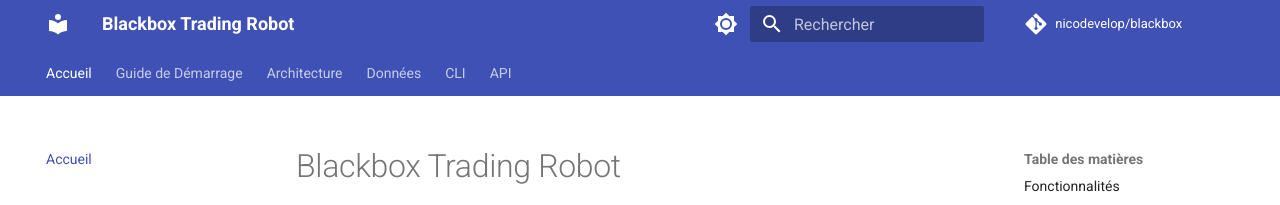
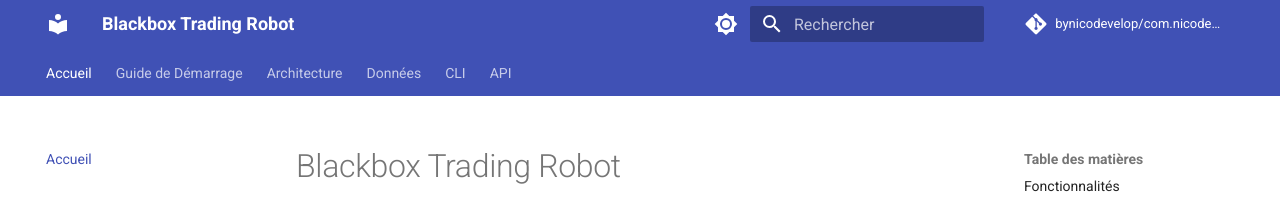
Before and after one commit to bynicodevelop/com.nicodevelop.blackbox, an MkDocs documentation site: the page built from docs/index.md, in a window 1280 px wide. Shown: the top 205 px of the page. Built offline with MkDocs 1.6.1 and Material for MkDocs 9.7.7, drawn with Linux system fonts in a browser that asks for light colours; comment, search, counter and statistics services are not loaded.

Commit message:
Update mkdocs.yml with correct GitHub repo URL
Co-Authored-By: Claude Opus 4.5 <noreply@anthropic.com>

```diff
--- a/mkdocs.yml
+++ b/mkdocs.yml
@@ -2,11 +2,11 @@
 site_name: Blackbox Trading Robot
 site_description: Documentation for the Blackbox Trading Robot - A Python monorepo for algorithmic trading
 site_author: NicoDevelop
-site_url: https://nicodevelop.github.io/blackbox
+site_url: https://bynicodevelop.github.io/com.nicodevelop.blackbox
 
 # Repository
-repo_name: nicodevelop/blackbox
-repo_url: https://github.com/nicodevelop/blackbox
+repo_name: bynicodevelop/com.nicodevelop.blackbox
+repo_url: https://github.com/bynicodevelop/com.nicodevelop.blackbox
 
 # Theme configuration
 theme:
```
